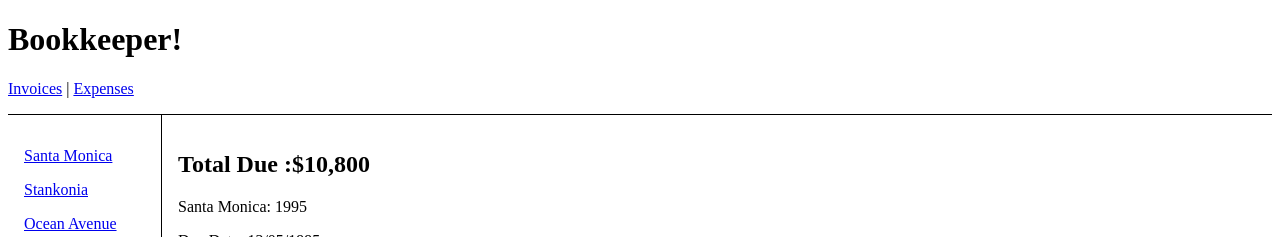
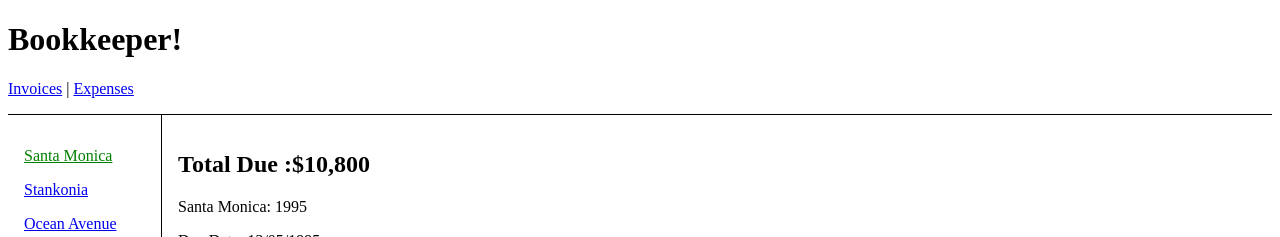
Before and after one commit to Sandeepsubramaniyan/react_router, a JavaScript app: page /invoices/1995 in a window 1280 px wide. Shown: the top 237 px of the page. Built offline with nearby package versions, Linux system fonts and the light colour scheme.

Commit message:
changed link to Navlink and highlighted url

```diff
--- a/src/routes/invoices.js
+++ b/src/routes/invoices.js
@@ -1,4 +1,4 @@
-import {Link,Outlet} from "react-router-dom";
+import {NavLink,Outlet} from "react-router-dom";
 import { getInvoices} from "../data";
 
 function Invoices() {
@@ -12,13 +12,19 @@
        }}
        >
         {invoices.map((invoice) => (
-        <Link
-          style= {{ display: "block", margin: "1rem 0"}}
+          <NavLink
+            style= {({ isActive }) => {
+              return {
+                display: "block",
+                margin: "1rem 0",
+                color: isActive ? "green" : "",
+              };
+            }}
           to={`/invoices/${invoice.number}`}
           key={invoice.number}
         >
           {invoice.name}
-        </Link>
+        </NavLink>
         ))}
       </nav>
       <Outlet />
```
